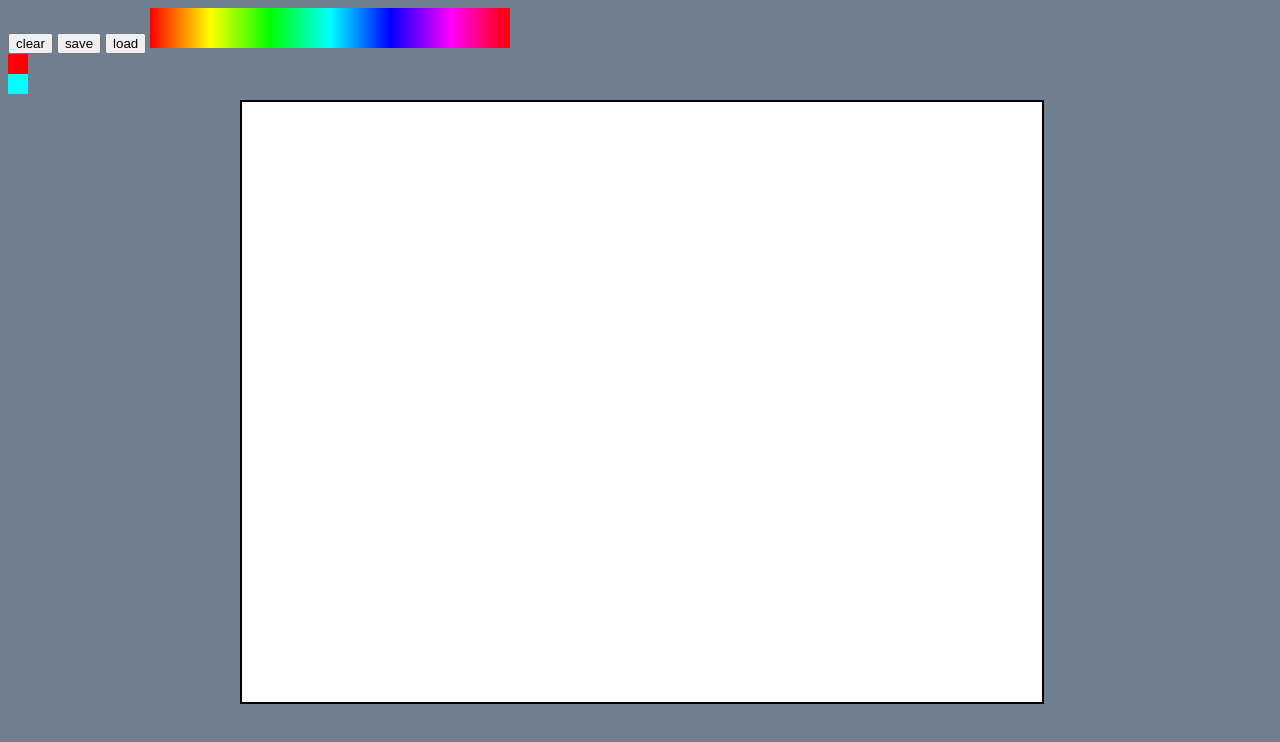
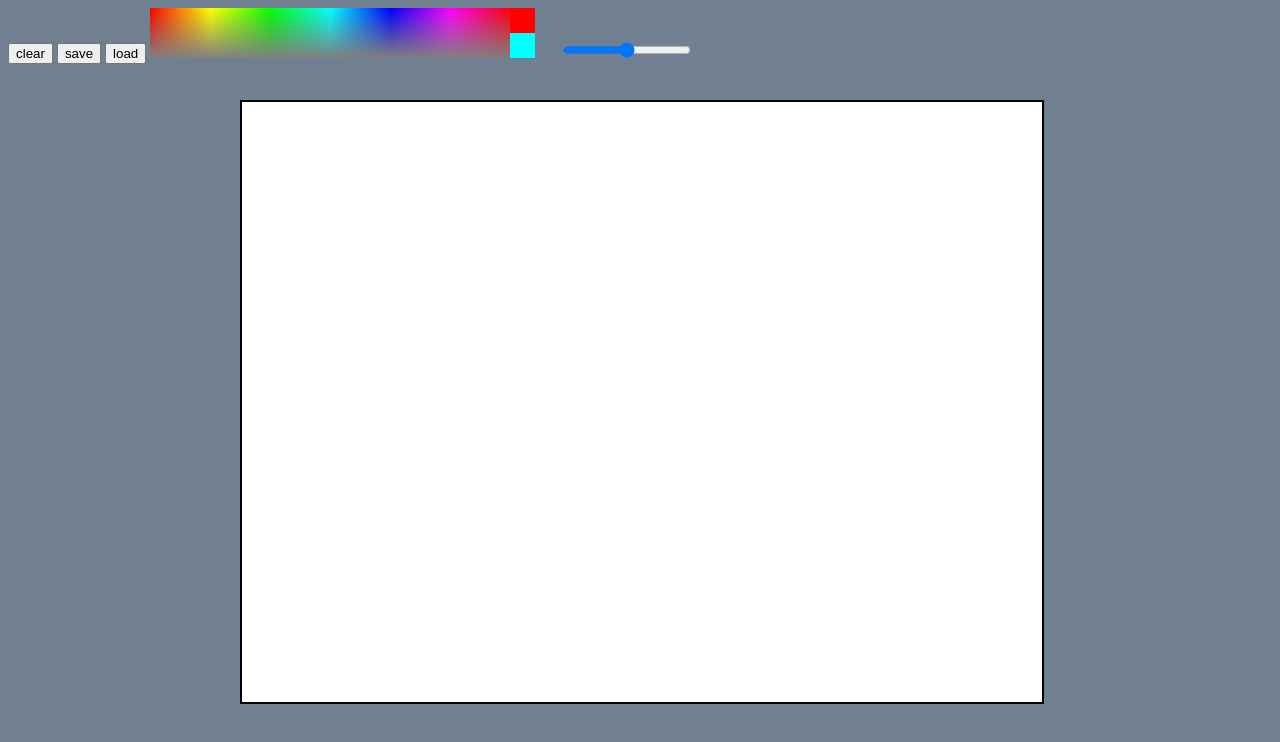
Before and after one commit to jmcintosh/doodler, a website: page www/index.html in a window 1280 px wide. Drawn offline with Linux system fonts and the light colour scheme.

Commit message:
added color picker

```diff
--- a/ts/color_picker.ts
+++ b/ts/color_picker.ts
@@ -1,18 +1,22 @@
-export class ColorPicker{
+import {HSL} from "./hsl"
+import {iColorSource} from "./iColorSource"
+
+export class ColorPicker implements iColorSource{
     private _canvas: HTMLCanvasElement
     private _ctx: CanvasRenderingContext2D
 
-    private _preview: HTMLSpanElement
+    private _l_slider: HTMLInputElement
+
     private _primary_preview: HTMLDivElement
     private _secondary_preview: HTMLDivElement
 
-    readonly primary_hsl: hsl = null
-    readonly secondary_hsl: hsl = null
+    private primary_hsl: HSL = null
+    private secondary_hsl: HSL = null
 
-    constructor( id: string, parent: string, height: number ){
+    constructor( id: string, parent: string, width: number, height: number ){
         this._canvas = document.createElement("canvas")
         this._canvas.id = id
-        this._canvas.width = 360
+        this._canvas.width = width
         this._canvas.height = height
         this._canvas.style.display = "inline"
         let parent_elmt = document.getElementById(parent)
@@ -22,96 +26,98 @@ export class ColorPicker{
         // disable the context menu
         this._canvas.oncontextmenu = function(){ return false }
 
-        this._primary_preview = document.createElement("div")
-        this._primary_preview.style.height = height/2 + "px"
-        this._primary_preview.style.width = height/2 + "px"
-        this._secondary_preview = document.createElement("div")
-        this._secondary_preview.style.height = height/2 + "px"
-        this._secondary_preview.style.width = height/2 + "px"
+
+        this._l_slider = document.createElement("input")
+        this._l_slider.setAttribute("type", "range")
+        this._l_slider.min = "0"
+        this._l_slider.max = "100"
+        this._l_slider.value = "50"
 
         // add color gradient
-        for (let i = 0; i < 360; i++) {
-            this._ctx.fillStyle = "hsl(" + i.toString() + ",100%,50%)"
-            this._ctx.fillRect(i,0,1,height)
-        }
+        this.draw_gradient()
 
-        this.primary_hsl = new hsl(0)
-        this.secondary_hsl = new hsl(180)
+        this.primary_hsl = new HSL(0)
+        this.secondary_hsl = new HSL(180)
 
         this._primary_preview = document.createElement("div")
         this._primary_preview.style.height = height/2 + "px"
         this._primary_preview.style.width = height/2 + "px"
         this._primary_preview.style.backgroundColor = this.primary_hsl.as_string()
-
+        this._primary_preview.style.display = "inline-block"
+        this._primary_preview.style.position = "relative"
+        this._primary_preview.style.bottom = height/2 + "px"
 
         this._secondary_preview = document.createElement("div")
         this._secondary_preview.style.height = height/2 + "px"
         this._secondary_preview.style.width = height/2 + "px"
         this._secondary_preview.style.backgroundColor = this.secondary_hsl.as_string()
+        this._secondary_preview.style.display = "inline-block"
+        this._secondary_preview.style.position = "relative"
+        this._secondary_preview.style.right = height/2 + "px"
 
-        this._preview = document.createElement("span")
 
-        this._preview.appendChild(this._primary_preview)
-        this._preview.appendChild(this._secondary_preview)
-
-        parent_elmt.appendChild(this._preview)
+        parent_elmt.appendChild(this._primary_preview)
+        parent_elmt.appendChild(this._secondary_preview)
+        parent_elmt.appendChild(this._l_slider)
         parent_elmt.style.display = "inline"
 
+
         this.init_event_listeners()
+    }
+
+    get_primary_hsl(){
+        return this.primary_hsl
+    }
+
+    get_secondary_hsl(){
+        return this.secondary_hsl
     }
 
     init_event_listeners(){
         console.log("ColorPicker::init")
         this._canvas.addEventListener("mousedown",this.pick_color.bind(this))
+        this._l_slider.addEventListener("change",this.draw_gradient.bind(this))
+    }
+
+    draw_gradient(){
+        let width = this._canvas.width
+        let height = this._canvas.height
+        let l = this._l_slider.value
+
+        for (let i = 0; i < width; i++) {
+            for(let j = 0; j < height; j++){
+                let h = this.normalize_h(i)
+                let s = this.normalize_s(j)
+                this._ctx.fillStyle = "hsl(" + h + "," + s + "%," + l +"%)"
+                this._ctx.fillRect(i,j,1,1)
+            }
+        }
     }
 
     pick_color(evt: MouseEvent){
         console.log("ColorPicker::pick_color",evt)
 
+        let h = this.normalize_h(evt.offsetX)
+        let s = this.normalize_s(evt.offsetY)
+        let l = Number(this._l_slider.value)
+
         if(evt.button == 0 ){ // set primary_hsl
-            this.primary_hsl.set(evt.offsetX)
+            this.primary_hsl.set(h,s,l)
             this._primary_preview.style.backgroundColor = this.primary_hsl.as_string()
         } else if( evt.button == 2 ){
-            this.secondary_hsl.set(evt.offsetX)
+            this.secondary_hsl.set(h,s,l)
             this._secondary_preview.style.backgroundColor = this.secondary_hsl.as_string()
         }
 
 
     }
 
-}
-
-class hsl {
-    public h: number
-    public s: number
-    public l: number
-
-    constructor( h: number, s = 100, l = 50 ){
-        this.set(h,s,l)
+    normalize_h(h: number){
+        return Math.floor(h * 360/this._canvas.width)
     }
 
-    set( h: number, s = 100, l = 50 ){
-        console.log(h)
-        this.h = h % 360
-
-        if ( s < 0 ) {
-            this.s = 0
-        } else if (s > 100){
-            this.s = 100
-        } else{
-            this.s = s
-        }
-
-        if ( l < 0 ) {
-            this.l = 0
-        } else if (l > 100){
-            this.l = 100
-        } else{
-            this.l = l
-        }
+    normalize_s(s: number){
+        return Math.floor(100-(s * 100/this._canvas.height))
     }
 
-    as_string(){
-        return "hsl("+this.h+", "+this.s+"%, "+this.l+"%)"
-    }
 }
--- /dev/null
+++ b/ts/hsl.ts
@@ -0,0 +1,34 @@
+export class HSL {
+    public h: number
+    public s: number
+    public l: number
+
+    constructor( h: number, s = 100, l = 50 ){
+        this.set(h,s,l)
+    }
+
+    set( h: number, s = 100, l = 50 ){
+        console.log(h)
+        this.h = h % 360
+
+        if ( s < 0 ) {
+            this.s = 0
+        } else if (s > 100){
+            this.s = 100
+        } else{
+            this.s = s
+        }
+
+        if ( l < 0 ) {
+            this.l = 0
+        } else if (l > 100){
+            this.l = 100
+        } else{
+            this.l = l
+        }
+    }
+
+    as_string(){
+        return "hsl("+this.h+", "+this.s+"%, "+this.l+"%)"
+    }
+}
--- /dev/null
+++ b/ts/iColorSource.ts
@@ -0,0 +1,7 @@
+import {HSL} from "./hsl"
+
+export interface iColorSource {
+    get_primary_hsl(): HSL
+    get_secondary_hsl(): HSL
+
+}
--- a/ts/main.ts
+++ b/ts/main.ts
@@ -1,9 +1,10 @@
 import {Doodler} from "./doodler"
 import {ColorPicker} from "./color_picker"
 
-let doodler = new Doodler('doodler-canvas',"doodler-container", 800, 600)
+let color_picker = new ColorPicker('color-picker','color-picker-container', 360, 50)
+let doodler = new Doodler('doodler-canvas',"doodler-container", 800, 600, color_picker)
 
-let color_picker = new ColorPicker('color-picker','color-picker-container', 40)
+
 
 // hook up event buttons
 let clear_btn = document.getElementById("clear")
--- a/tsconfig.json
+++ b/tsconfig.json
@@ -1,8 +1,6 @@
 {
     "files": [
-        "ts/doodler.ts",
-        "ts/color_picker.ts",
-        "ts/main.ts"
+        "ts/*"
     ],
     "compilerOptions": {
         "noImplicitAny": true
--- a/www/css/doodler.css
+++ b/www/css/doodler.css
@@ -12,5 +12,9 @@ body {
     top: 50%;
     margin-left: -400px;
     margin-top: -300px;
-    cursor: default;
+    cursor: crosshair;
 }
+
+#color-picker {
+    cursor: crosshair;
+}
```
Also changed, not shown: ts/doodler.ts (+19 -24 lines), www/js/doodler.js, 1 other file.
